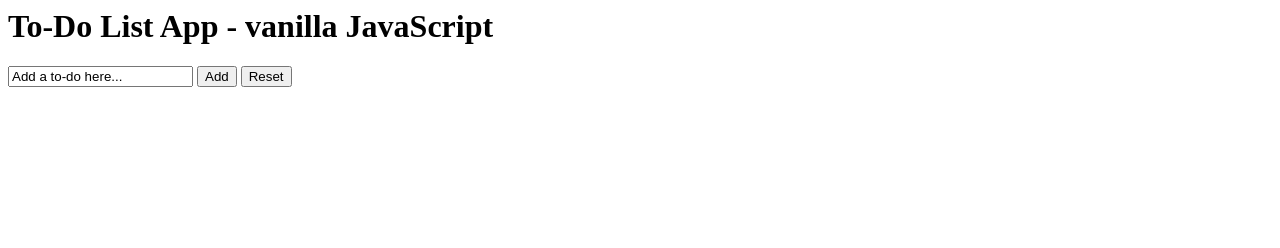
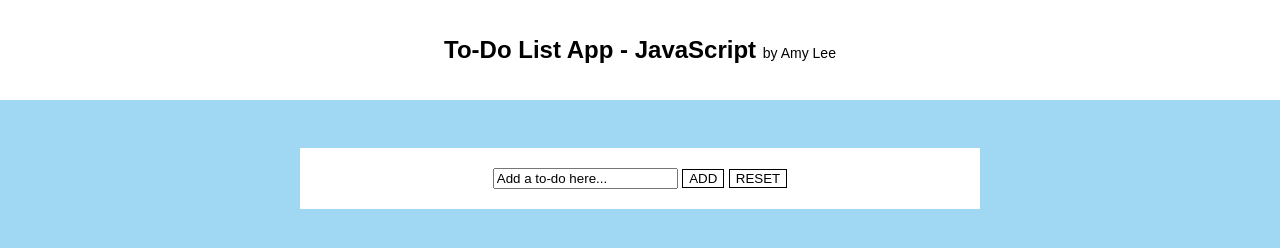
Before and after one commit to amysujunglee/to-do-list-javascript, a plain HTML site: page index.html in a window 1280 px wide. Drawn offline with Linux system fonts and the light colour scheme.

Commit message:
adding style.css into html

```diff
--- a/index.html
+++ b/index.html
@@ -3,15 +3,23 @@
 <head>
     <meta charset="UTF-8">
     <meta name="viewport" content="width=device-width, initial-scale=1.0">
+    <link rel="stylesheet" href="style.css">
     <title>To-Do List App - vanilla JavaScript</title>
 </head>
 
 <body>
-    <h1>To-Do List App - vanilla JavaScript</h1>
-    <input class="value" type="text" onfocus="this.value=''" value="Add a to-do here...">
-    <button class="btn" id="add-btn" onclick="getList()">Add</button>
-    <button class="btn" id="reset-btn">Reset</button>
-    <div class="to-do-list"></div>
+    <nav>
+        <h1>To-Do List App - JavaScript <span class="author">by Amy Lee</span></h1>
+    </nav>
+    <main>
+        <div class="container">
+            <input class="value" type="text" onfocus="this.value=''" value="Add a to-do here...">
+            <button class="btn" id="add-btn" onclick="getList()">Add</button>
+            <button class="btn" id="reset-btn">Reset</button>
+            <div class="to-do-list"></div>
+        </div>
+    </main>
+
 
     <script src="app.js"></script>
 </body>
--- a/style.css
+++ b/style.css
@@ -0,0 +1,41 @@
+body {
+    background-color: #A0D7F2;
+    font-family: Arial, Helvetica, sans-serif;
+    margin: 0;
+}
+
+nav {
+    background-color: #fff;
+    padding: 1rem;
+}
+
+main {
+    text-align: center;
+    padding-top: 3rem;
+}
+
+button {
+    width: auto;
+    background-color: #fff;
+    border: 1px solid #000;
+    text-transform: uppercase;
+}
+
+h1 {
+    text-align: center;
+}
+
+.author {
+    font-size: 0.875rem;
+    font-weight: normal;
+}
+
+.container {
+    background-color: #fff;
+    width: 50%;
+    margin: 0 auto;
+    margin-bottom: .5rem;
+    padding: 1.25rem;
+}
+
+.btn {}
```
